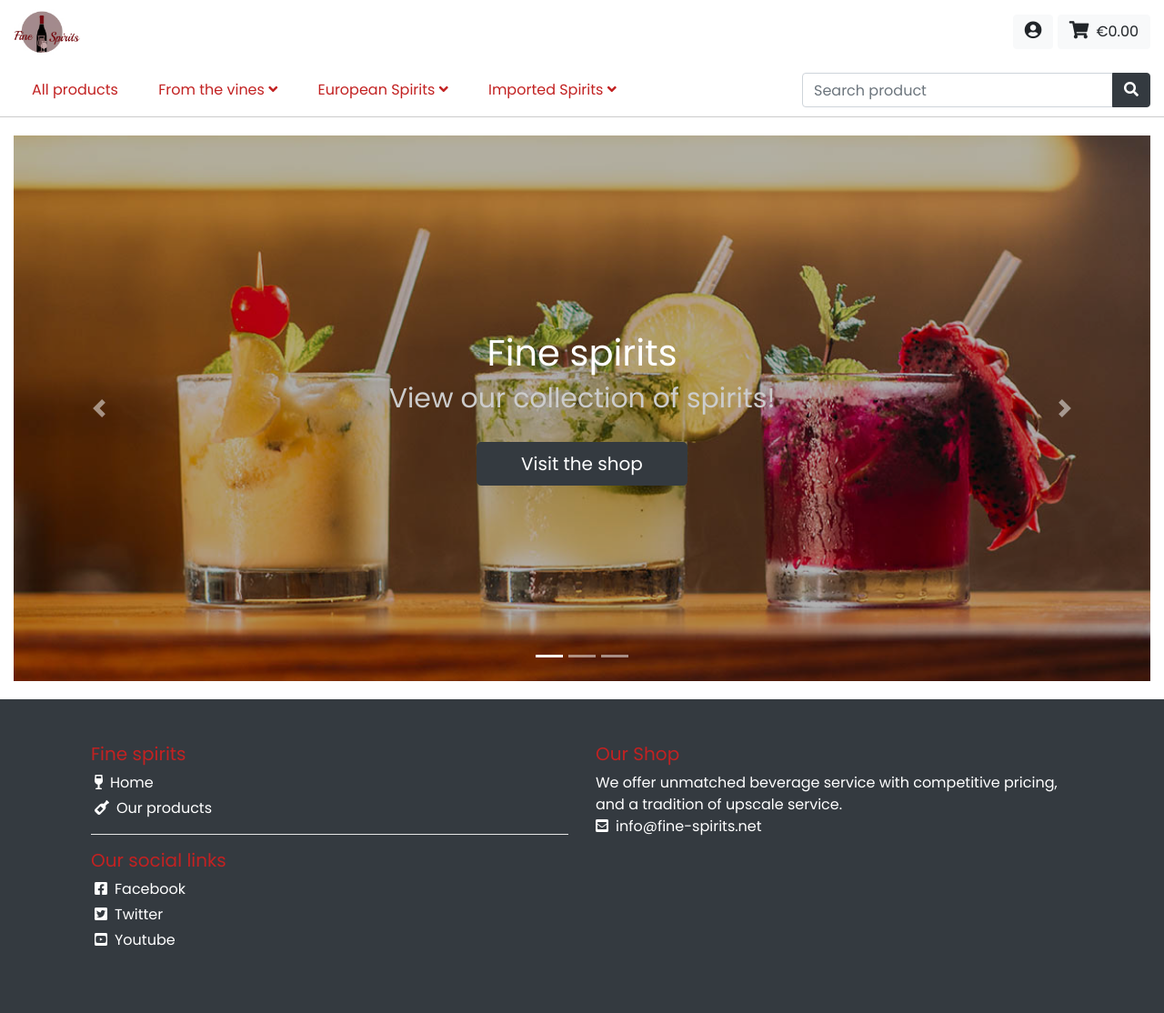
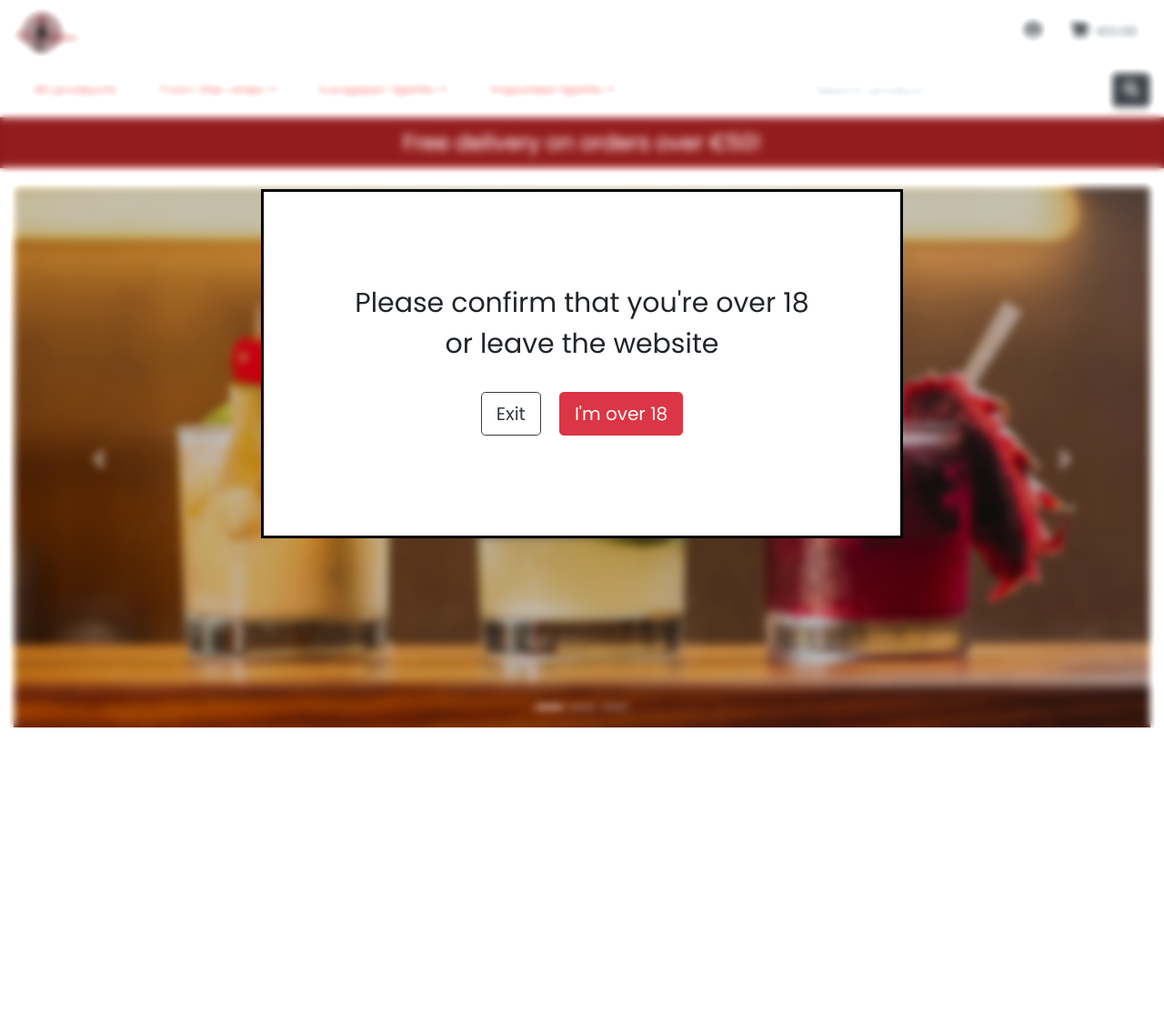
Before and after one commit to Code-Institute-Submissions/FrankN88-fine-spirits_AprResub, a Django app: page / in a window 1280 px wide. Shown: the whole page at 91% size. After the commit the page ends 800 px from the top, so only its background shows below. Run offline with Django 3.2, Linux system fonts and the light colour scheme; some libraries are stand-ins or nearby versions.

Commit message:
Add popup for age check

```diff
--- a/static/css/style.css
+++ b/static/css/style.css
@@ -240,6 +240,39 @@ footer a:hover{
 
 .carousel-control-next, .carousel-control-prev{
     z-index: 10;
+}
+
+/* ----- POPUP HOME ----- */
+.popup_home_overlay{
+    position: fixed;
+    height: 100%;
+    width: 100%;
+    top: 0px;
+    left: 0px;
+    z-index: 1000000;
+    backdrop-filter:blur(5px) brightness(110%);
+    display: flex;
+    align-items: center;
+    justify-content: center;
+}
+
+.popup_home{
+    border: 3px solid #000;
+    padding: 100px;
+    background: #fff;
+    font-size: 30px;
+    text-align: center;
+}
+
+.popup_home div{
+    display: flex;
+    align-items: center;
+    justify-content: center;
+    margin-top: 20px;
+}
+
+.popup_home div a{
+    margin: 10px;
 }
 
 /* ----- PRODUCTS PAGE ----- */
--- a/templates/base.html
+++ b/templates/base.html
@@ -79,6 +79,12 @@
         <!-- END Sub header bar -->
     </header>
 
+    <!-- Banner -->
+    <div class="banner-bar">
+      Free delivery on orders over €{{free_delivery_threshold}}!
+    </div>
+    <!-- END Banner -->
+
     <main class="container-fluid">
 
     {% if messages %}
--- a/templates/includes/footer.html
+++ b/templates/includes/footer.html
@@ -30,3 +30,29 @@
         </div>
 
     </footer>
+
+    <!-- POPUP UNDERAGE -->
+    <div class="popup_home_overlay">
+        <div class="popup_home">
+            Please confirm that you're over 18<br>or leave the website
+            <div>
+                <a href="https://google.com" class="btn btn-outline-dark btn-lg d-block">Exit</a>
+                <a href="javascript:void(0)" id="accept_confirm_over18" class="btn btn-danger btn-lg d-block">I'm over 18</a>
+            </div>
+        </div>
+    </div>
+
+    <script type="text/javascript" src="https://cdn.jsdelivr.net/npm/js-cookie@3.0.1/dist/js.cookie.min.js"></script>
+    <script type="text/javascript">
+        ctrl_popup();
+
+        $("#accept_confirm_over18").click(function(){
+            Cookies.set('over18', '1');
+            ctrl_popup();
+        });
+
+        function ctrl_popup(){
+            if(Cookies.get('over18') == 1) $(".popup_home_overlay").hide();
+        }
+    </script>
+    <!-- END POPUP UNDERAGE -->
```
